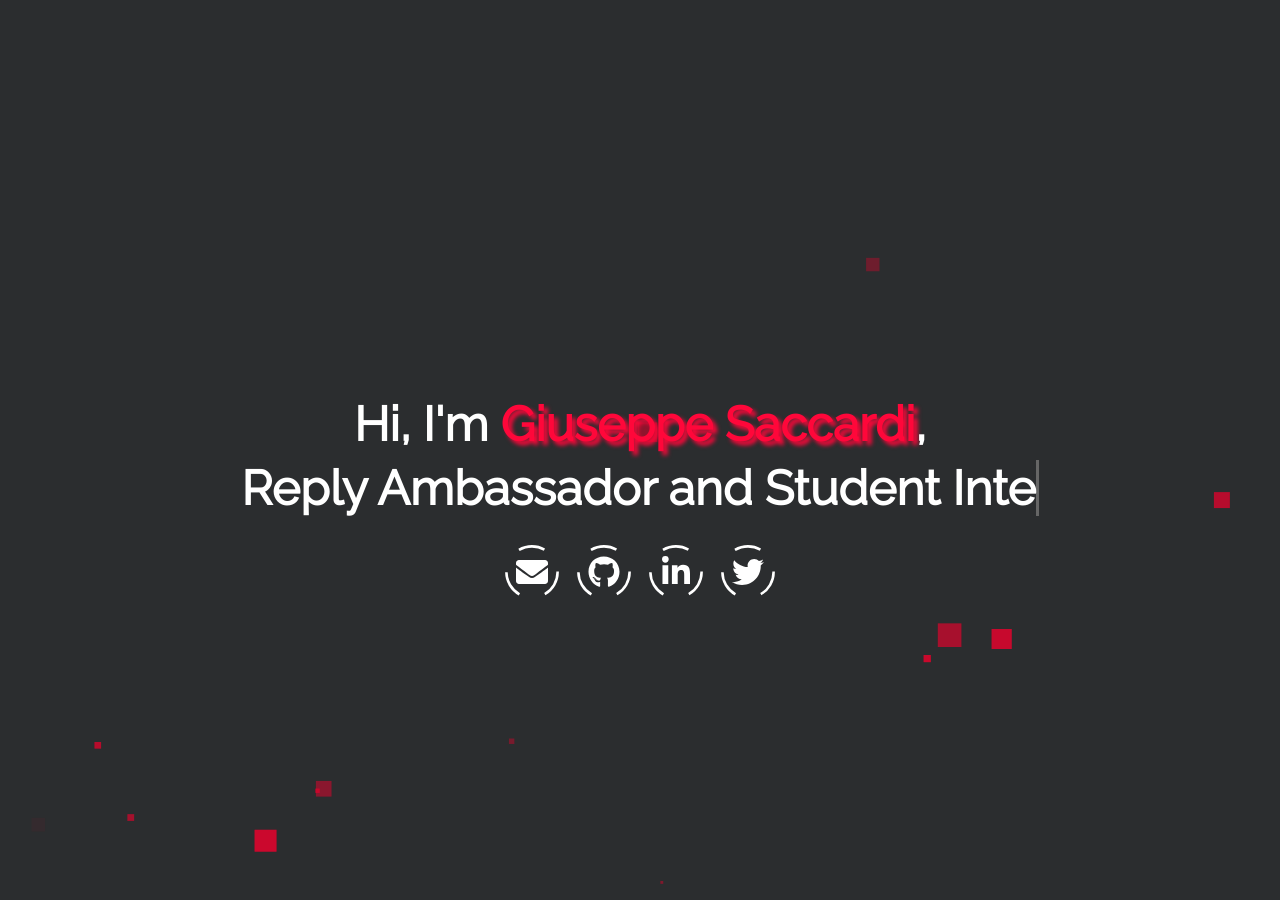
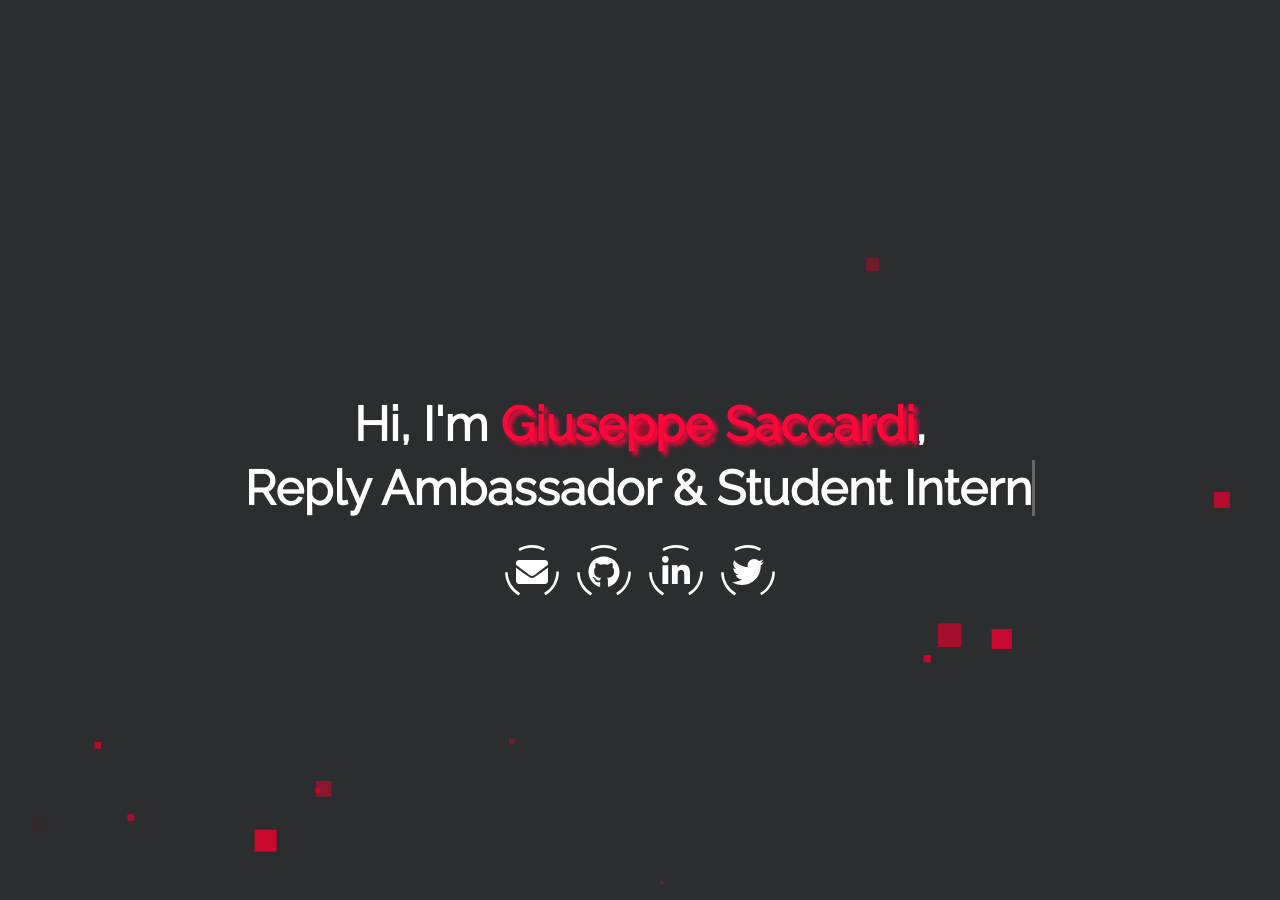
Before and after one commit to PeppeSaccardi/cv_gs, a Jekyll site: the page built from index.html, in a window 1280 px wide and 900 px high. Built offline with Jekyll 4.4.1, drawn with Linux system fonts in a browser that asks for light colours.

Commit message:
A little modification

```diff
--- a/_config.yml
+++ b/_config.yml
@@ -14,7 +14,7 @@
 username: Giuseppe Saccardi
 # typing_text: This will be typed before 'scroll down for more'.
 # > set this to your job title, e.g. Fullstack Developer
-typing_text: Reply Ambassador and Student Intern
+typing_text: Reply Ambassador & Student Intern
 # email: Your E-Mail address for the email button.
 email: giuseppesaccardi@icloud.com
 # For every social button you want to display, set your username or userid
```
